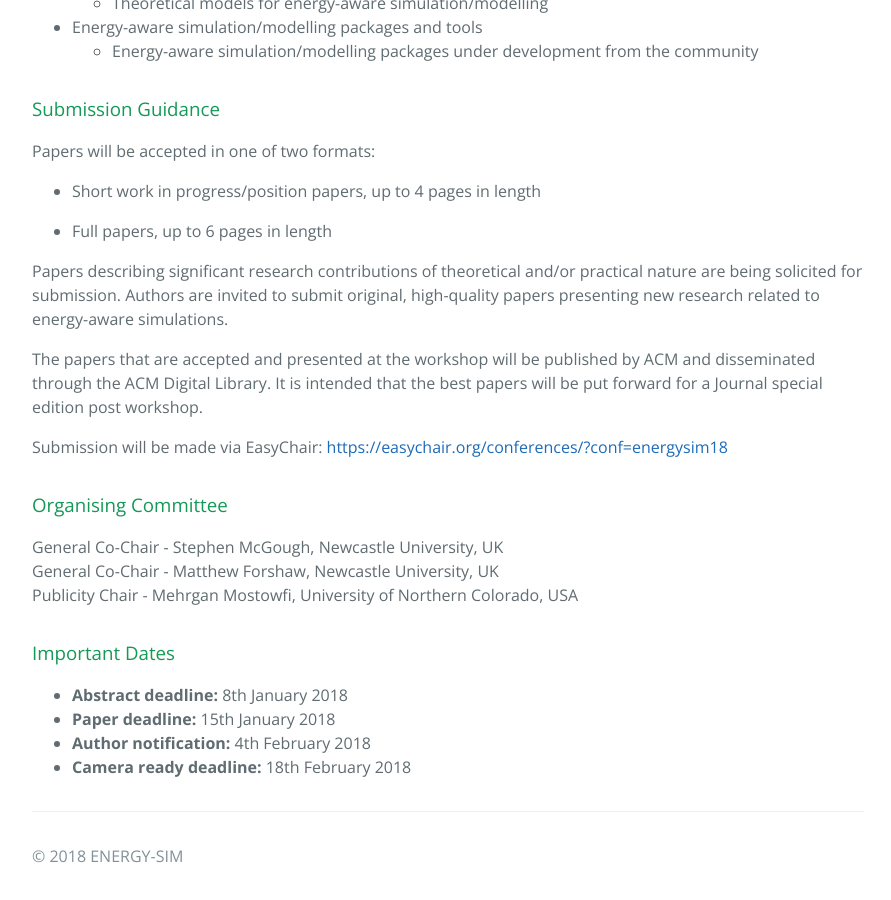
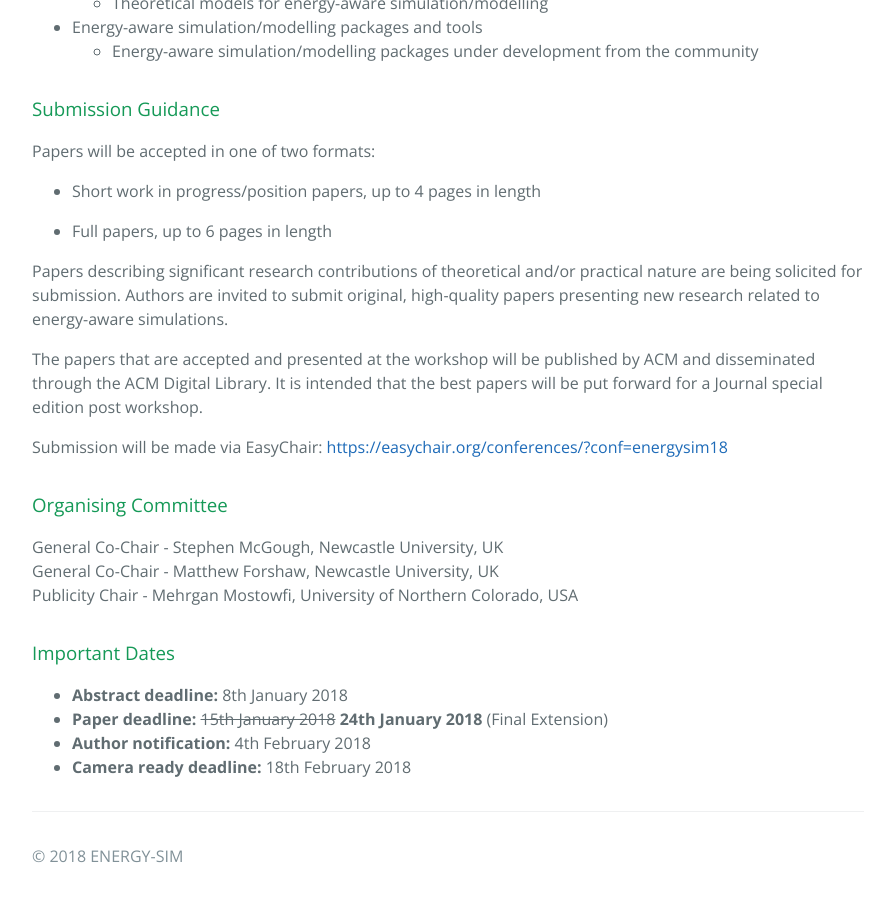
Before and after one commit to ENERGY-SIM/energy-sim.github.io, a Jekyll site: the page built from 2018draft.md, in a window 1280 px wide and 900 px high, scrolled down 1552 px. Shown: the whole window, without its empty margins (192-1083 px from the left). Built offline with Jekyll 4.4.1, drawn with Linux system fonts in a browser that asks for light colours; nearby versions of some CDN libraries.

Commit message:
Update 2018draft.md

```diff
--- a/2018draft.md
+++ b/2018draft.md
@@ -70,7 +70,7 @@ Publicity Chair - Mehrgan Mostowfi, University of Northern Colorado, USA
 
 ### Important Dates
 - <strong>Abstract deadline:</strong> 8th January 2018
-- <strong>Paper deadline:</strong> 15th January 2018
+- <strong>Paper deadline:</strong> <s>15th January 2018</s> <strong>24th January 2018</strong> (Final Extension)
 - <strong>Author notification:</strong> 4th February 2018
 - <strong>Camera ready deadline:</strong> 18th February 2018
 <!--- <strong>Workshop:</strong> TBC-->
```
